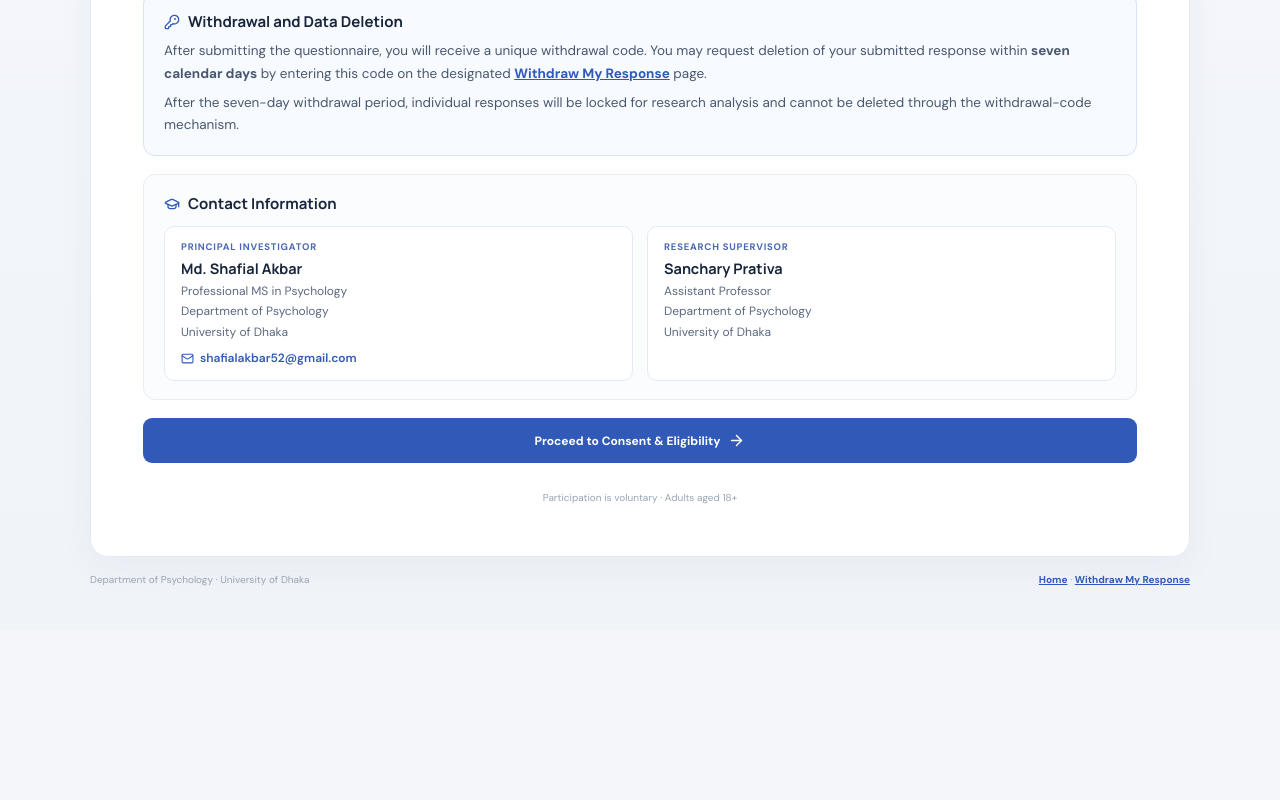
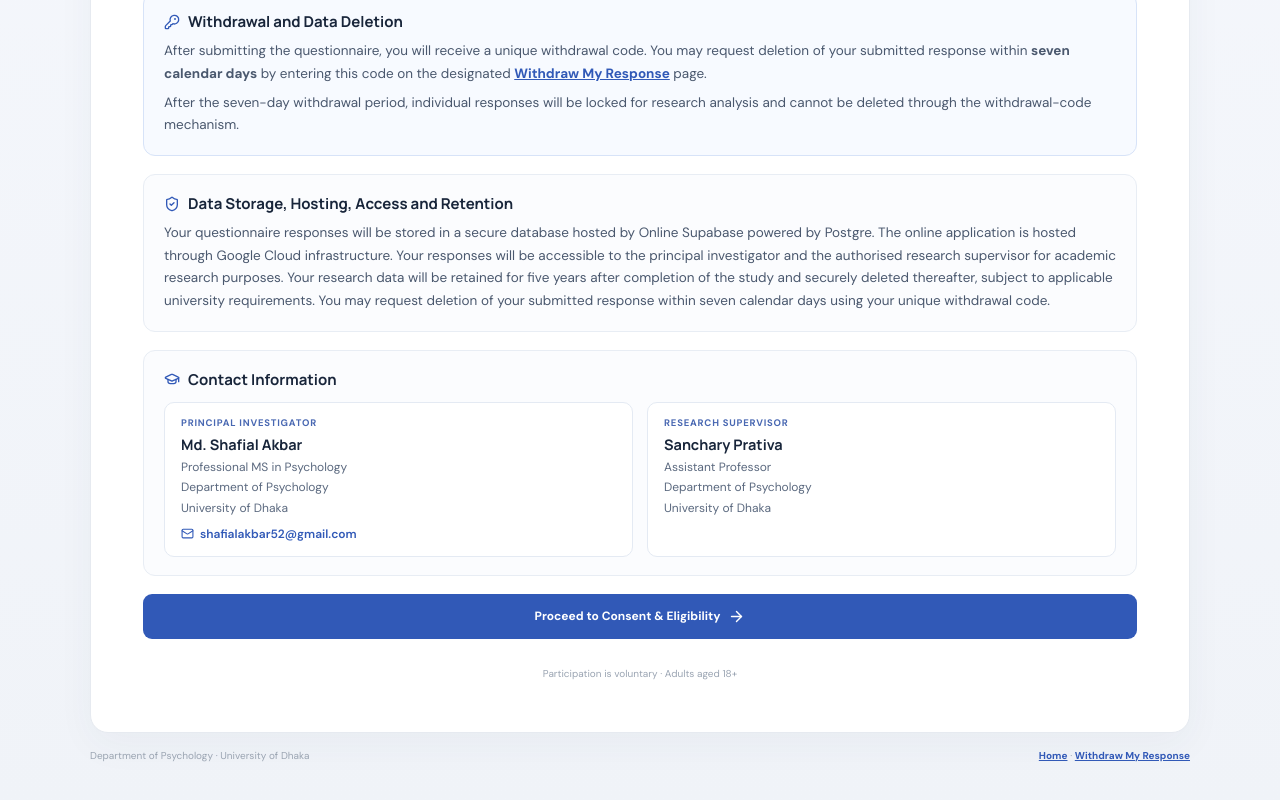
Before and after one commit to shafial-akbar/Disinhibition-Survey-App, a React (Vite) app: page / in a window 1280 px wide. Shown: the part 1040-1840 px from the top of the page. Before the commit the page ends 1670 px from the top, so only its background shows below. Built offline with nearby package versions, Linux system fonts and the light colour scheme; no server answers.

Commit message:
feat: add data storage and retention policy info
Include details about database hosting, access, and data retention duration in the participant information step.

```diff
--- a/src/components/ParticipantInfoStep.jsx
+++ b/src/components/ParticipantInfoStep.jsx
@@ -128,6 +128,16 @@ export default function ParticipantInfoStep({ onStart, onGoWithdraw }) {
         </p>
       </div>
 
+      <div className="info-section">
+        <div className="info-section-title">
+          <ShieldCheck size={16} />
+          <h3>Data Storage, Hosting, Access and Retention</h3>
+        </div>
+        <p>
+          Your questionnaire responses will be stored in a secure database hosted by Online Supabase powered by Postgre. The online application is hosted through Google Cloud infrastructure. Your responses will be accessible to the principal investigator and the authorised research supervisor for academic research purposes. Your research data will be retained for five years after completion of the study and securely deleted thereafter, subject to applicable university requirements. You may request deletion of your submitted response within seven calendar days using your unique withdrawal code.
+        </p>
+      </div>
+
       <div className="contact-section">
         <div className="info-section-title">
           <GraduationCap size={16} />
```
